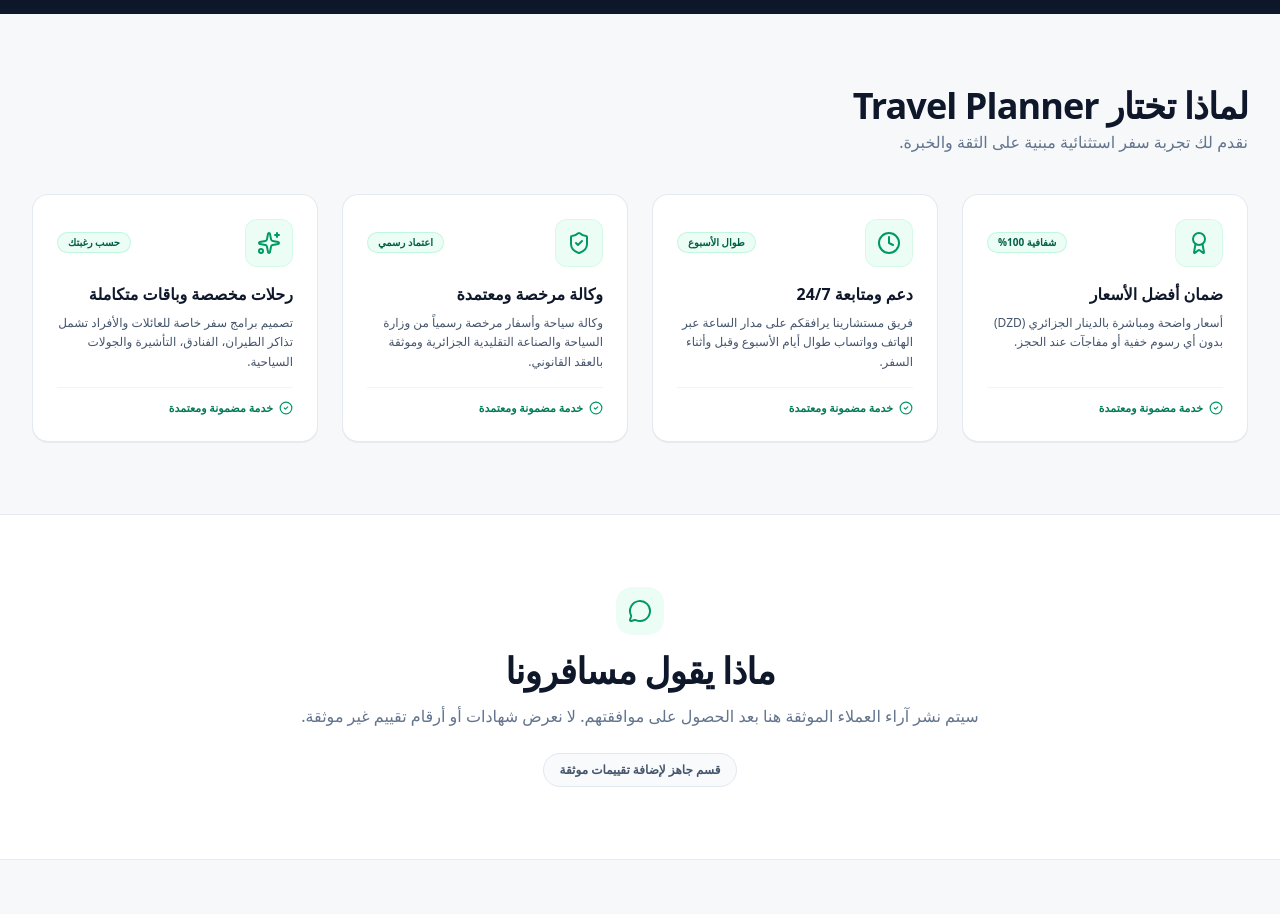
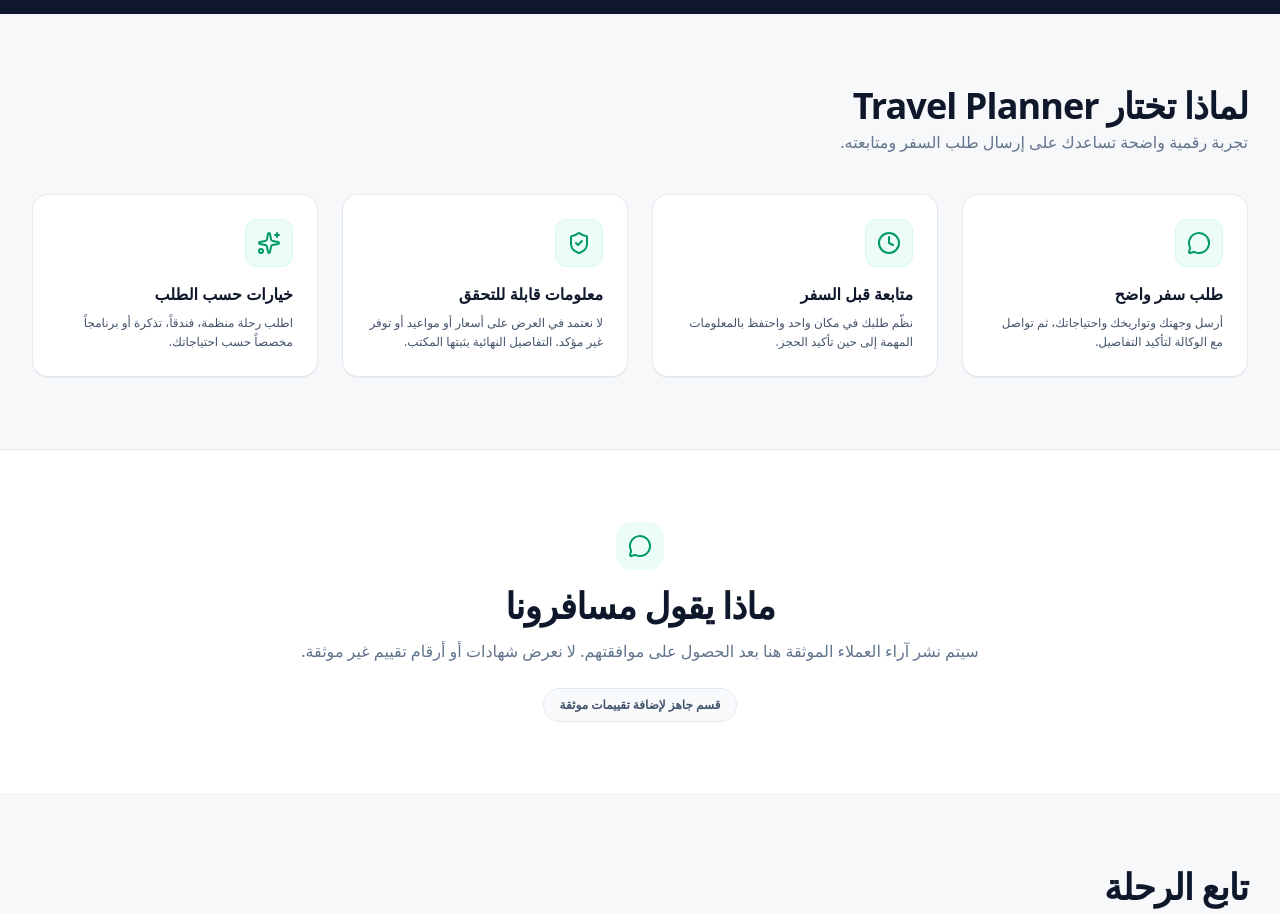
Before and after one commit to habibo-dev/travel-planner, a React (Vite) app in the folder travel-planner---algerian-travel-agency/: page / in a window 1280 px wide. Shown: the part 4780-5694 px from the top of the page. Built offline with nearby package versions, Linux system fonts and the light colour scheme.

Commit message:
Remove unverified agency guarantees

```diff
--- a/travel-planner---algerian-travel-agency/src/components/BenefitsSection.tsx
+++ b/travel-planner---algerian-travel-agency/src/components/BenefitsSection.tsx
@@ -1,122 +1,66 @@
 import React from 'react';
-import { ShieldCheck, Clock, Award, Sparkles, CheckCircle2 } from 'lucide-react';
+import { ShieldCheck, Clock, Sparkles, MessageCircle } from 'lucide-react';
 import { Language } from '../types';
 import { getTranslation } from '../i18n/translations';
 
-interface BenefitsSectionProps {
-  language: Language;
-}
+interface BenefitsSectionProps { language: Language; }
 
 export const BenefitsSection: React.FC<BenefitsSectionProps> = ({ language }) => {
   const t = getTranslation(language);
-
   const benefits = [
     {
-      id: 'benefit-price',
-      icon: Award,
-      title_ar: 'ضمان أفضل الأسعار',
-      title_fr: 'Meilleurs Prix Garantis',
-      title_en: 'Best Price Guarantee',
-      desc_ar: 'أسعار واضحة ومباشرة بالدينار الجزائري (DZD) بدون أي رسوم خفية أو مفاجآت عند الحجز.',
-      desc_fr: 'Tarifs transparents en Dinars Algériens (DA) sans aucun frais caché au moment de la réservation.',
-      desc_en: 'Clear and honest pricing in Algerian Dinars (DZD) with no hidden fees or unexpected costs.',
-      badge_ar: 'شفافية 100%',
-      badge_fr: '100% Transparent',
-      badge_en: '100% Transparent',
+      icon: MessageCircle,
+      title_ar: 'طلب سفر واضح', title_fr: 'Une demande simple', title_en: 'Simple travel requests',
+      desc_ar: 'أرسل وجهتك وتواريخك واحتياجاتك، ثم تواصل مع الوكالة لتأكيد التفاصيل.',
+      desc_fr: 'Indiquez votre destination, vos dates et vos besoins, puis échangez avec l’agence pour confirmer les détails.',
+      desc_en: 'Share your destination, dates and needs, then confirm the details with the agency.',
     },
     {
-      id: 'benefit-support',
       icon: Clock,
-      title_ar: 'دعم ومتابعة 24/7',
-      title_fr: 'Assistance Continue 24/7',
-      title_en: '24/7 Dedicated Support',
-      desc_ar: 'فريق مستشارينا يرافقكم على مدار الساعة عبر الهاتف وواتساب طوال أيام الأسبوع وقبل وأثناء السفر.',
-      desc_fr: 'Notre équipe locale vous accompagne 24h/24 et 7j/7 via téléphone et WhatsApp avant et pendant le voyage.',
-      desc_en: 'Our dedicated team assists you around the clock via phone and WhatsApp before and during your trip.',
-      badge_ar: 'طوال الأسبوع',
-      badge_fr: '7j/7',
-      badge_en: '24/7 Active',
+      title_ar: 'متابعة قبل السفر', title_fr: 'Suivi avant le départ', title_en: 'Pre-trip follow-up',
+      desc_ar: 'نظّم طلبك في مكان واحد واحتفظ بالمعلومات المهمة إلى حين تأكيد الحجز.',
+      desc_fr: 'Centralisez votre demande et gardez les informations importantes jusqu’à la confirmation.',
+      desc_en: 'Keep your request and important details together until your booking is confirmed.',
     },
     {
-      id: 'benefit-license',
       icon: ShieldCheck,
-      title_ar: 'وكالة مرخصة ومعتمدة',
-      title_fr: 'Agence Agréée et Certifiée',
-      title_en: 'Officially Licensed Agency',
-      desc_ar: 'وكالة سياحة وأسفار مرخصة رسمياً من وزارة السياحة والصناعة التقليدية الجزائرية وموثقة بالعقد القانوني.',
-      desc_fr: 'Agence de tourisme et voyages dûment agréée par le Ministère du Tourisme et de l\'Artisanat.',
-      desc_en: 'Fully registered and licensed travel agency recognized by the Algerian Ministry of Tourism.',
-      badge_ar: 'اعتماد رسمي',
-      badge_fr: 'Agréée État',
-      badge_en: 'State Licensed',
+      title_ar: 'معلومات قابلة للتحقق', title_fr: 'Informations vérifiables', title_en: 'Verifiable information',
+      desc_ar: 'لا نعتمد في العرض على أسعار أو مواعيد أو توفر غير مؤكد. التفاصيل النهائية يثبتها المكتب.',
+      desc_fr: 'Pas de promesse sur des prix, horaires ou disponibilités non confirmés. Les détails finaux sont validés par l’agence.',
+      desc_en: 'No unconfirmed promises about prices, schedules or availability. Final details are validated by the agency.',
     },
     {
-      id: 'benefit-custom',
       icon: Sparkles,
-      title_ar: 'رحلات مخصصة وباقات متكاملة',
-      title_fr: 'Voyages Sur Mesure & Complets',
-      title_en: 'Tailored Packages & Tours',
-      desc_ar: 'تصميم برامج سفر خاصة للعائلات والأفراد تشمل تذاكر الطيران، الفنادق، التأشيرة والجولات السياحية.',
-      desc_fr: 'Programmes personnalisés pour familles et groupes incluant vols, hôtels, visas et excursions guidées.',
-      desc_en: 'Customized itineraries crafted for families and solo travelers including flights, hotels, and visas.',
-      badge_ar: 'حسب رغبتك',
-      badge_fr: 'Personnalisé',
-      badge_en: 'Customizable',
+      title_ar: 'خيارات حسب الطلب', title_fr: 'Options sur demande', title_en: 'Options on request',
+      desc_ar: 'اطلب رحلة منظمة، فندقاً، تذكرة أو برنامجاً مخصصاً حسب احتياجاتك.',
+      desc_fr: 'Demandez un voyage organisé, un hôtel, un billet ou un programme personnalisé selon vos besoins.',
+      desc_en: 'Request an organized trip, hotel, ticket or tailored itinerary based on your needs.',
     },
   ];
 
   return (
     <section id="benefits" className="py-14 sm:py-18 bg-[#F7F8FA] border-b border-slate-200/80">
       <div className="max-w-7xl mx-auto px-4 sm:px-6 lg:px-8">
-        {/* Section Header */}
         <div className="max-w-3xl mb-10 text-start">
           <h2 className="text-3xl sm:text-4xl font-black text-slate-900 tracking-tight">
             {t.why_choose_title || (language === 'ar' ? 'لماذا تختارنا' : 'Pourquoi nous choisir')}
           </h2>
           <p className="text-sm sm:text-base text-slate-500 font-medium mt-1">
-            {language === 'ar'
-              ? 'نقدم لك تجربة سفر استثنائية مبنية على الثقة والخبرة.'
-              : 'Une expérience de voyage exceptionnelle fondée sur la confiance et l\'expertise.'}
+            {language === 'ar' ? 'تجربة رقمية واضحة تساعدك على إرسال طلب السفر ومتابعته.' : language === 'fr' ? 'Une expérience digitale claire pour préparer et transmettre votre demande de voyage.' : 'A clear digital experience for preparing and submitting your travel request.'}
           </p>
         </div>
-
-        {/* 4 Cards Grid */}
         <div className="grid grid-cols-1 sm:grid-cols-2 lg:grid-cols-4 gap-6">
           {benefits.map((item) => {
             const Icon = item.icon;
             const title = language === 'ar' ? item.title_ar : language === 'fr' ? item.title_fr : item.title_en;
             const desc = language === 'ar' ? item.desc_ar : language === 'fr' ? item.desc_fr : item.desc_en;
-            const badge = language === 'ar' ? item.badge_ar : language === 'fr' ? item.badge_fr : item.badge_en;
-
             return (
-              <div
-                key={item.id}
-                id={`benefit-card-${item.id}`}
-                className="group p-6 rounded-2xl bg-white border border-slate-200/90 shadow-2xs hover:shadow-lg transition-all duration-300 flex flex-col justify-between"
-              >
-                <div>
-                  <div className="flex items-center justify-between mb-4">
-                    <div className="w-12 h-12 rounded-xl bg-emerald-50 border border-emerald-100/80 text-emerald-600 flex items-center justify-center group-hover:scale-108 group-hover:bg-emerald-600 group-hover:text-white transition duration-300">
-                      <Icon className="w-6 h-6" />
-                    </div>
-                    <span className="text-[10px] font-bold text-emerald-800 bg-emerald-50 px-2.5 py-0.5 rounded-full border border-emerald-200/60">
-                      {badge}
-                    </span>
-                  </div>
-
-                  <h3 className="text-base font-black text-slate-900 group-hover:text-emerald-700 transition leading-snug mb-2">
-                    {title}
-                  </h3>
-
-                  <p className="text-xs text-slate-600 leading-relaxed font-normal">
-                    {desc}
-                  </p>
+              <div key={title} className="group p-6 rounded-2xl bg-white border border-slate-200/90 shadow-2xs hover:shadow-lg transition-all duration-300">
+                <div className="w-12 h-12 rounded-xl bg-emerald-50 border border-emerald-100/80 text-emerald-600 flex items-center justify-center mb-4 group-hover:scale-105 transition">
+                  <Icon className="w-6 h-6" />
                 </div>
-
-                <div className="mt-4 pt-3 border-t border-slate-100 flex items-center gap-1.5 text-[11px] font-semibold text-emerald-700">
-                  <CheckCircle2 className="w-3.5 h-3.5 text-emerald-600 shrink-0" />
-                  <span>{language === 'ar' ? 'خدمة مضمونة ومعتمدة' : 'Garantie Travel Planner'}</span>
-                </div>
+                <h3 className="text-base font-black text-slate-900 group-hover:text-emerald-700 transition leading-snug mb-2">{title}</h3>
+                <p className="text-xs text-slate-600 leading-relaxed">{desc}</p>
               </div>
             );
           })}
```
